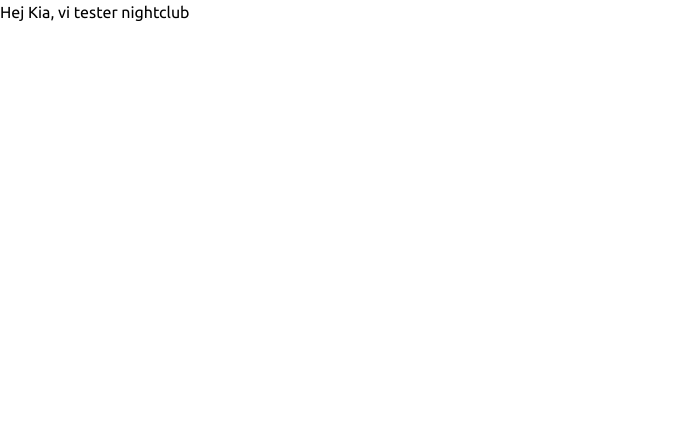
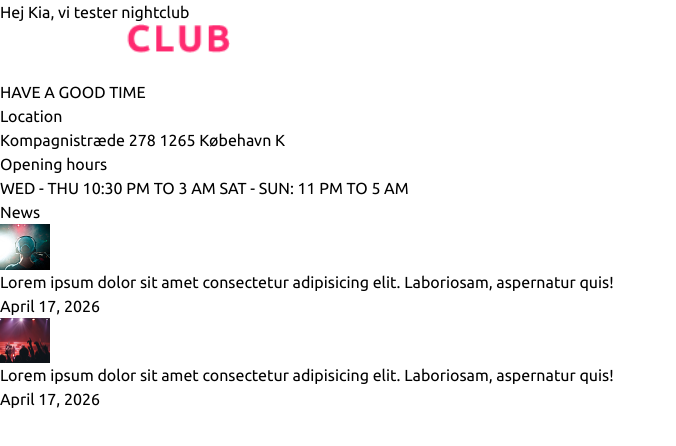
Before and after one commit to kivi0001/FORK-3sem-eksamen, a Next.js app: page / in a window 1280 px wide. Shown: the top 446 px of the page, without its empty margins (0-676 px from the left). Built offline with nearby package versions, Linux system fonts and the light colour scheme.

Commit message:
Footer HTML startet

```diff
--- /dev/null
+++ b/src/app/components/Footer.jsx
@@ -0,0 +1,63 @@
+import Image from "next/image";
+
+const Footer = () => {
+  return (
+    <footer className="">
+      <section>
+        <div>
+          <Image
+            src="/assets/Logo.png"
+            width={230}
+            height={50}
+            alt="Logo"
+          />
+          <p className="uppercase">
+            Have a good time
+          </p>
+          <div>
+            <h3>Location</h3>
+            <p>
+              Kompagnistræde 278 1265 Købehavn K
+            </p>
+            <h3>Opening hours</h3>
+            <p>
+              WED - THU 10:30 PM TO 3 AM SAT -
+              SUN: 11 PM TO 5 AM
+            </p>
+          </div>
+        </div>
+        <div>
+          <h3>News</h3>
+          <Image
+            src="/assets/content-img/recent_post1.jpg"
+            width={50}
+            height={50}
+            alt="DJ wearing cap playing music"
+          />
+          <p>
+            Lorem ipsum dolor sit amet consectetur
+            adipisicing elit. Laboriosam,
+            aspernatur quis!
+          </p>
+          <p>April 17, 2026</p>
+        </div>
+        <div>
+          <Image
+            src="/assets/content-img/recent_post2.jpg"
+            width={50}
+            height={50}
+            alt="DJ wearing cap playing music"
+          />
+          <p>
+            Lorem ipsum dolor sit amet consectetur
+            adipisicing elit. Laboriosam,
+            aspernatur quis!
+          </p>
+          <p>April 17, 2026</p>
+        </div>
+      </section>
+    </footer>
+  );
+};
+
+export default Footer;
--- a/src/app/layout.js
+++ b/src/app/layout.js
@@ -1,5 +1,6 @@
+import "./globals.css";
 import { Ubuntu } from "next/font/google";
-import "./globals.css";
+import Footer from "./components/Footer";
 
 const UbuntuSans = Ubuntu({
   variable: "--font-ubuntu-sans",
@@ -20,6 +21,7 @@ export default function RootLayout({ children }) {
     >
       <body className="min-h-full flex flex-col">
         {children}
+        <Footer />
       </body>
     </html>
   );
```
